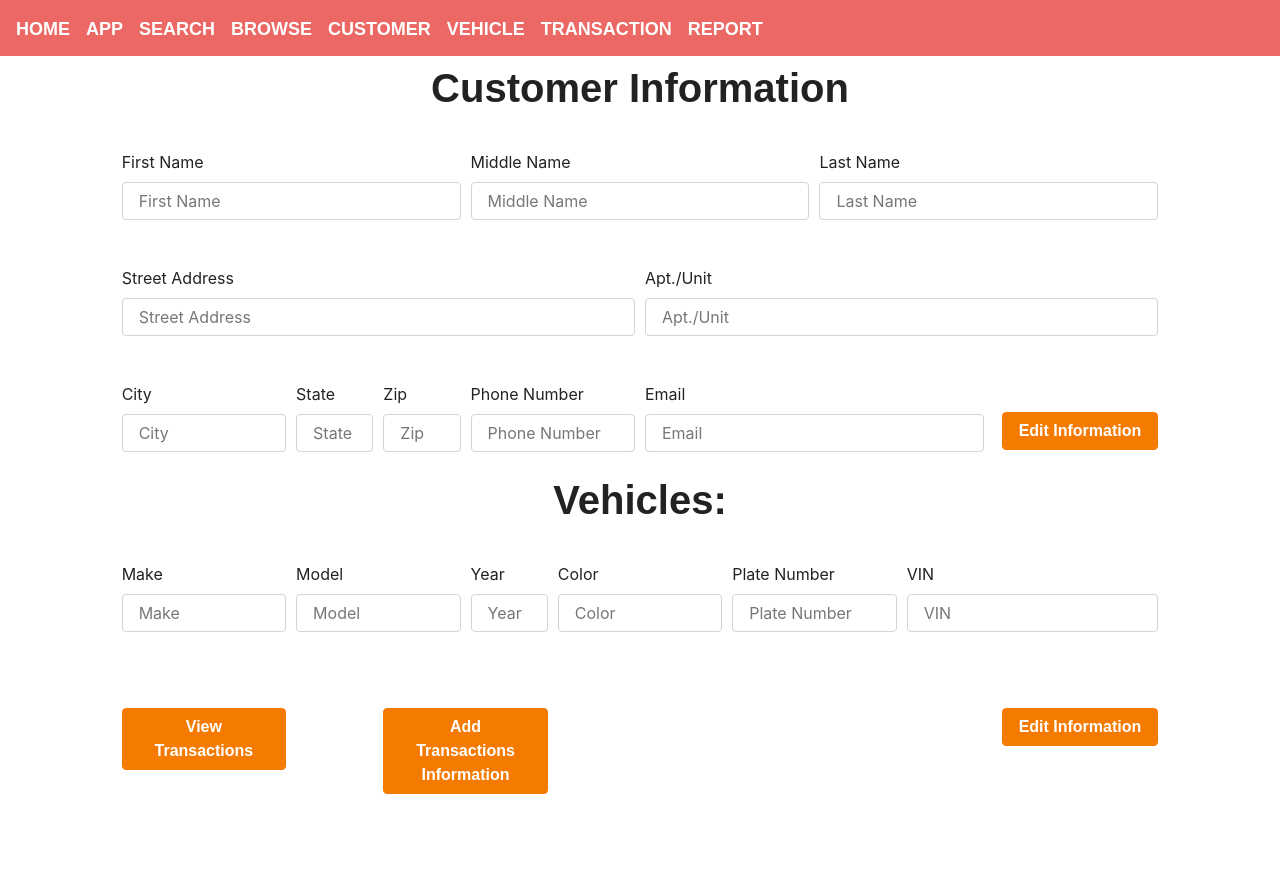
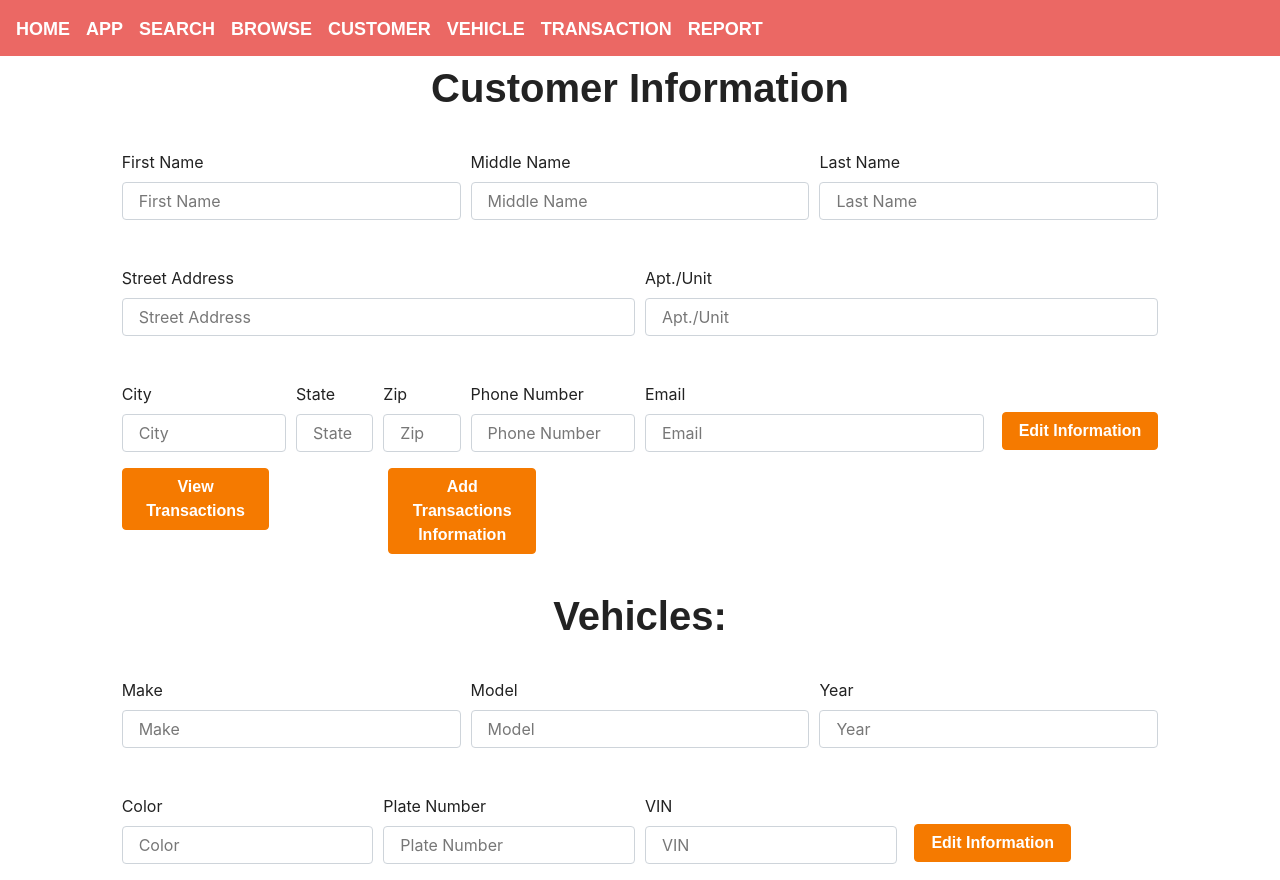
Before and after one commit to kylecox213/AutoMate, a React (Create React App) app in the folder client/: page /app/customer in a window 1280 px wide. Before the commit the page ends 800 px from the top, so only its background shows below. Built offline with nearby package versions, Linux system fonts and the light colour scheme; a web font is replaced by a local one.

Commit message:
continuation of formatting pages

```diff
--- a/client/src/components/Form/index.js
+++ b/client/src/components/Form/index.js
@@ -44,3 +44,11 @@ export function EditBtn(props) {
     </button>
   );
 }
+
+export function GenBtn(props) {
+  return (
+    <button {...props} style={{ float: "left", marginBottom: 30 }} className="btn btn-danger">
+      {props.children}
+    </button>
+  );
+}
--- a/client/src/pages/Customer.js
+++ b/client/src/pages/Customer.js
@@ -1,6 +1,6 @@
 import React from "react";
 import { Col, Row, Container } from "../components/Grid";
-import {Input, FormBtn, EditBtn } from "../components/Form";
+import { Input, FormBtn, EditBtn, GenBtn } from "../components/Form";
 
 class Customer extends React.Component {
 
@@ -159,13 +159,31 @@ class Customer extends React.Component {
               </div>
             </form>
             <Row>
+              <Col size="sm-2">
+                <GenBtn
+                  type="submit"
+                  className="btn btn-block"
+                  onClick={this.handleInputChange}
+                >View Transactions</GenBtn>
+              </Col>
+              <Col size="sm-1" />
+              <Col size="sm-2">
+                <GenBtn
+                  type="submit"
+                  className="btn btn-block"
+                  onClick={this.handleInputChange}
+                >Add Transactions Information</GenBtn>
+              </Col>
+              <Col size="sm-7" />
+            </Row>
+            <Row>
               <Col size="md-12">
                 <h1 style={{ textAlign: "center", margin: "10px auto" }}>Vehicles:</h1>
               </Col>
             </Row>
             <form>
               <div className="form-row" style={{ marginTop: "30px" }}>
-              <Col size="sm-2">
+                <Col size="sm-4">
                   <Input
                     type="input"
                     name="make"
@@ -175,7 +193,7 @@ class Customer extends React.Component {
                     onChange={this.handleInputChange}
                   />
                 </Col>
-                <Col size="sm-2">
+                <Col size="sm-4">
                   <Input
                     type="input"
                     name="model"
@@ -185,7 +203,7 @@ class Customer extends React.Component {
                     onChange={this.handleInputChange}
                   />
                 </Col>
-                <Col size="sm-1">
+                <Col size="sm-4">
                   <Input
                     type="input"
                     name="year"
@@ -195,7 +213,9 @@ class Customer extends React.Component {
                     onChange={this.handleInputChange}
                   />
                 </Col>
-                <Col size="sm-2">
+              </div>
+              <div className="form-row" style={{ marginTop: "30px" }}>
+                <Col size="sm-3">
                   <Input
                     type="input"
                     name="color"
@@ -205,7 +225,7 @@ class Customer extends React.Component {
                     onChange={this.handleInputChange}
                   />
                 </Col>
-                <Col size="sm-2">
+                <Col size="sm-3">
                   <Input
                     type="input"
                     name="plateNumber"
@@ -225,24 +245,6 @@ class Customer extends React.Component {
                     onChange={this.handleInputChange}
                   />
                 </Col>
-              </div>
-              <div className="form-row" style={{ marginTop: "30px" }}>
-                <Col size="sm-2">
-                  <EditBtn
-                    type="submit"
-                    className="btn btn-block"
-                    onClick={this.handleInputChange}
-                    >View Transactions</EditBtn>
-                </Col>
-                <Col size="sm-1" />
-                <Col size="sm-2">
-                  <EditBtn
-                    type="submit"
-                    className="btn btn-block"
-                    onClick={this.handleInputChange}
-                    >Add Transactions Information</EditBtn>
-                </Col>
-                <Col size="sm-5" />
                 <Col size="sm-2">
                   <EditBtn
                     type="submit"
@@ -251,6 +253,7 @@ class Customer extends React.Component {
                   >Edit Information</EditBtn>
                 </Col>
               </div>
+
             </form>
           </Col>
           <Col size="md-1" />
```
Lines whose indentation alone changed are shown as unchanged.
